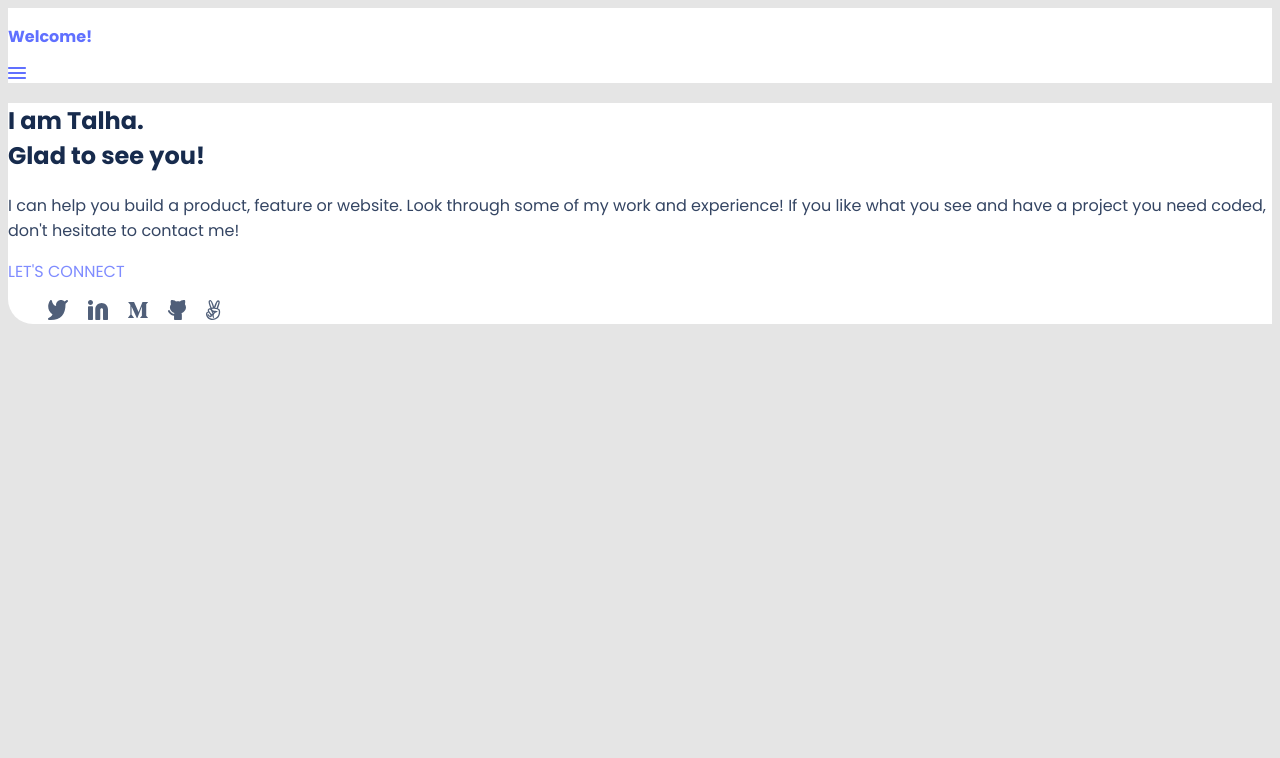
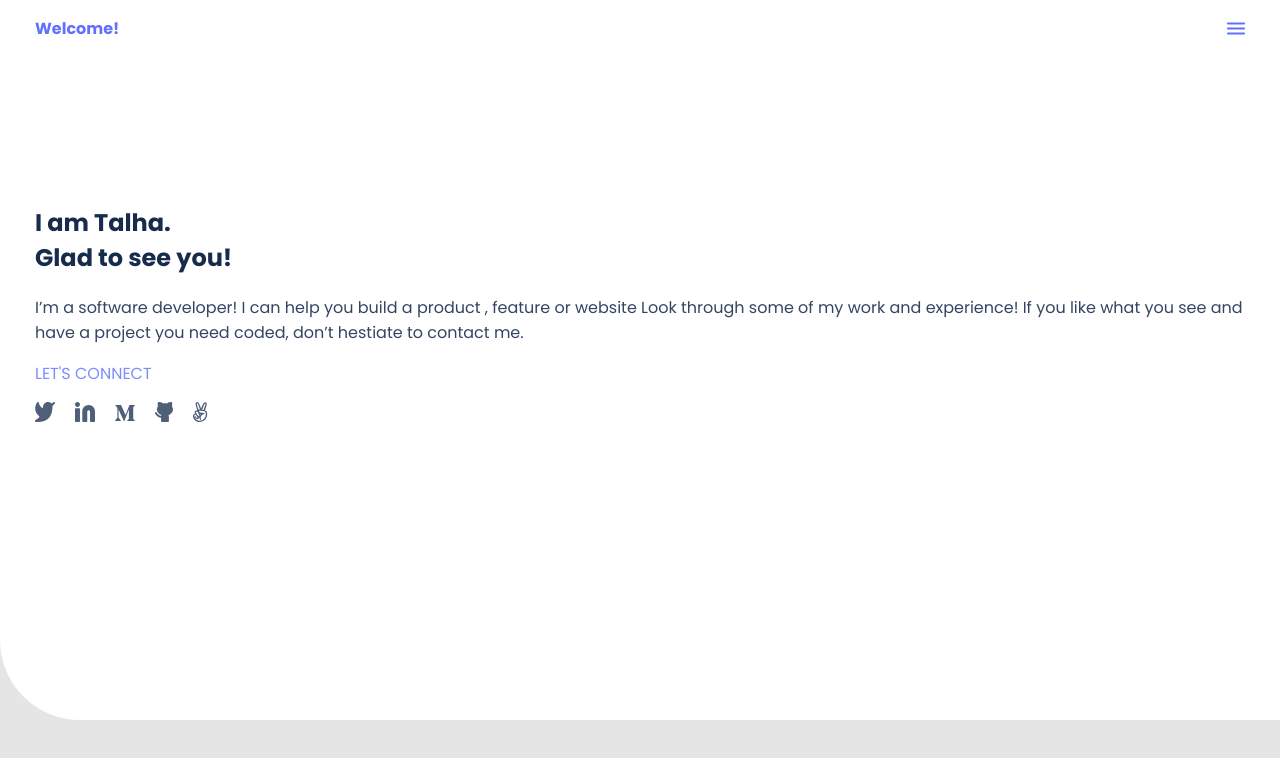
Before and after one commit to tkz96/My-Portfolio-Website, a website: page index.html in a window 1280 px wide. Drawn offline with Linux system fonts and the light colour scheme.

Commit message:
White background with one rounded edge, as well as all alignments set

```diff
--- a/index.html
+++ b/index.html
@@ -11,17 +11,18 @@
     <link rel="stylesheet" href="styles.css">
 </head>
 <body>
-    <header class="app-header">
-        <nav>
-        <p class="logo-placeholder">Welcome!</p>
-                <img src="menu-button.svg" alt="Navigation">
-        </nav>
-    </header>
+
 
     <div class="app-wrapper">
-        <section>
+        <header>
+            <nav class="app-header">
+            <p class="logo-placeholder">Welcome!</p>
+                    <img src="menu-button.svg" alt="Navigation">
+            </nav>
+        </header>
+        <section class="welcome-line">
             <h2>I am Talha.<br>Glad to see you!</h2>
-            <p>I can help you build a product, feature or website. Look through some of my work and experience! If you like what you see and have a project you need coded, don't hesitate to contact me!
+            <p>I’m a software developer! I can help you build a product , feature or website Look through some of my work and experience! If you like what you see and have a project you need coded, don’t hestiate to contact me.
             </p>
             <p class="lets-connect">LET'S CONNECT</p>
 
--- a/styles.css
+++ b/styles.css
@@ -3,28 +3,36 @@
   list-style: none;
   gap: 20px;
   align-items: center;
+  padding: 0px;
 }
 
 .app-header {
   display: flex;
+  /* border: 10px solid #172b4d;  */
   justify-content: space-between;
-  background-color: #fff;
+  padding: 0 35px;
 }
 
-section {
+.welcome-line {
+  padding: 0 35px;
+  padding-top: 128px;
+}
+
+.app-wrapper {
+  height: 720px;
   background-color: #fff;
-  border-radius: 0 0 0 25px;
+  border-radius: 0 0 0 80px;
 }
 
 h2 {
-  font-family: "Poppins", sans-serif;
   font-weight: bold;
   color: #172b4d;
 }
 
 p {
-  font-family: "Poppins", sans-serif;
   color: #344563;
+  /* text-align: justify; */
+  /* text-justify: inter-word; */
 }
 
 .lets-connect {
@@ -37,7 +45,11 @@ p {
 }
 
 body {
+  font-family: "Poppins", sans-serif;
   display: flex;
   flex-direction: column;
+  height: 100vh;
   background-color: #e5e5e5;
+  margin: 0px;
+  padding: 0px;
 }
```
